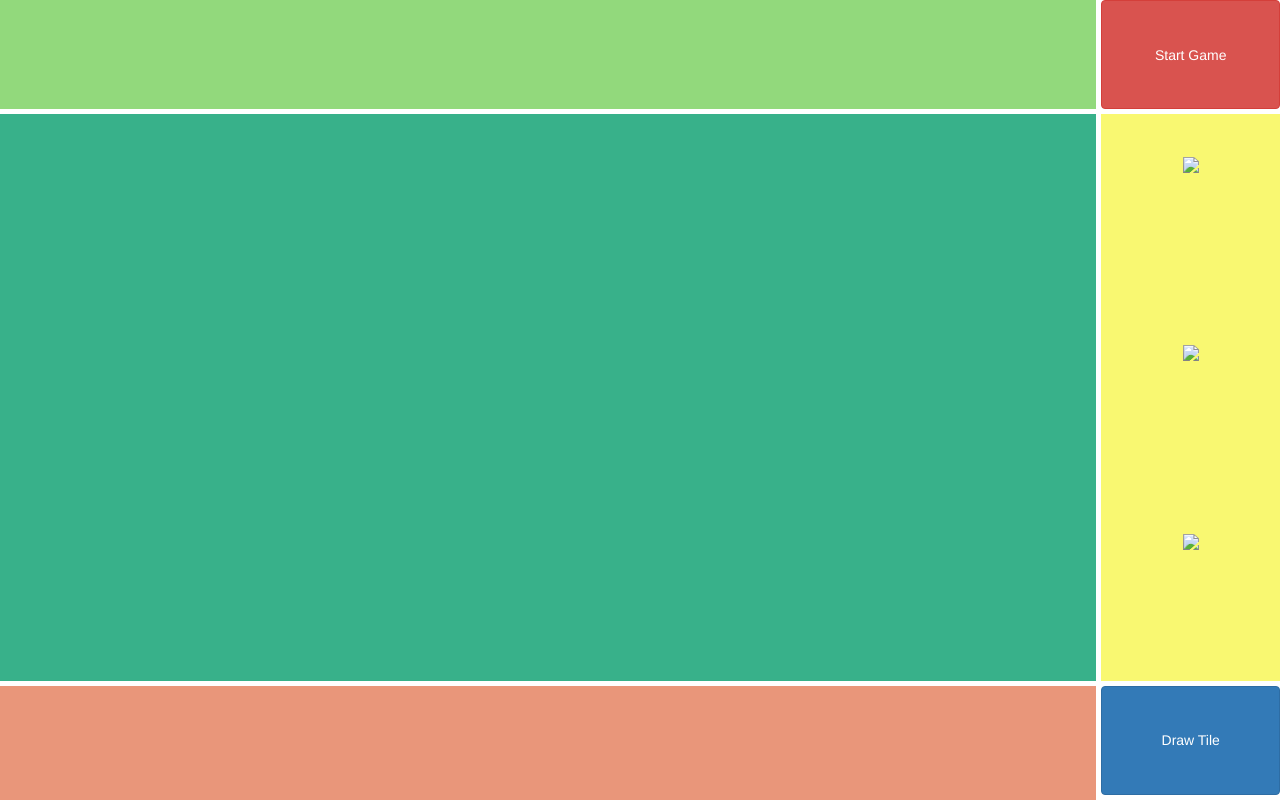
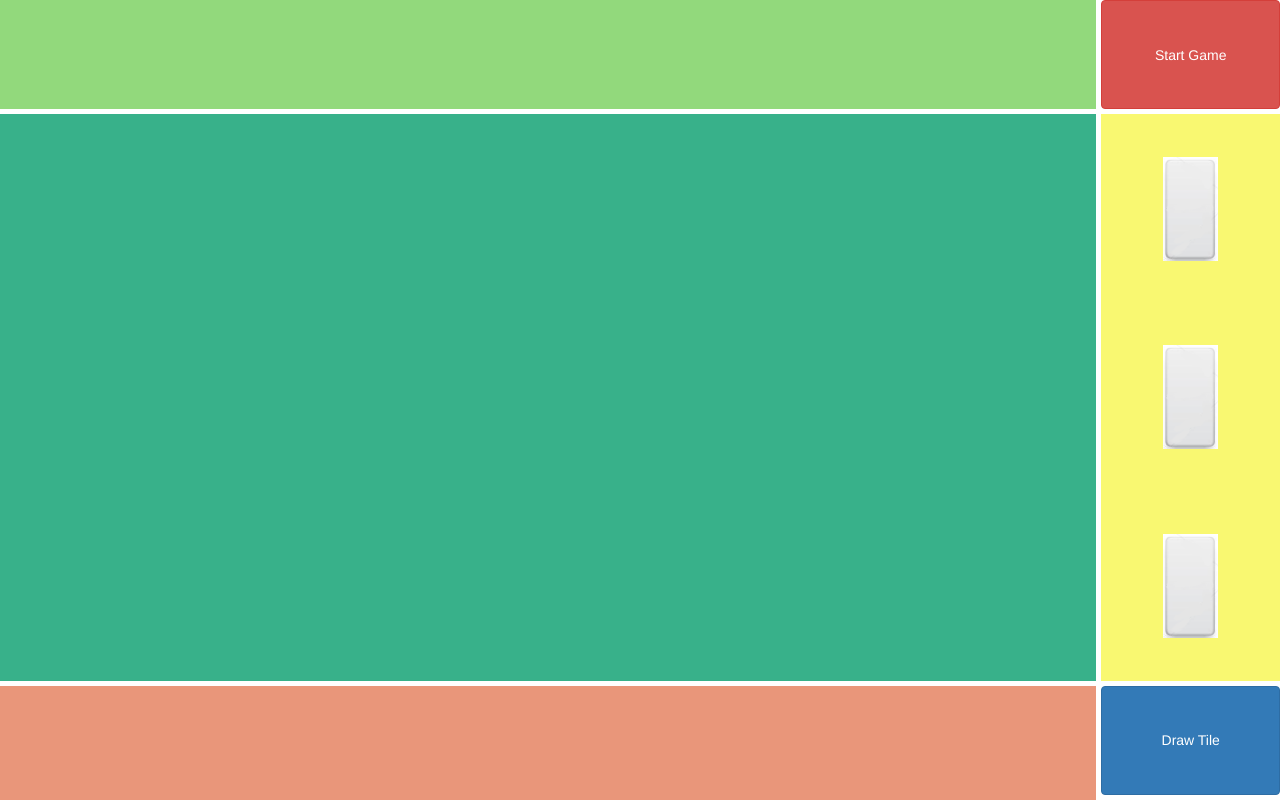
Before and after one commit to mu2ku/Dominos, a plain HTML site: page index.html in a window 1280 px wide. Drawn offline with nearby package versions, Linux system fonts and the light colour scheme; the site is published under a folder, as on GitHub Pages, so addresses that start at the root find nothing.

Commit message:
still working on deployment issue

```diff
--- a/index.html
+++ b/index.html
@@ -15,9 +15,9 @@
   <div id="board" class="board"></div>
   <div id="deal" class="deal">
     <h5 id="message" hidden></h5>
-    <div id="1" class="deal"><img src="/images/blank.png"></div>
-    <div id="2" class="deal"><img src="/images/blank.png"></div>
-    <div id="3" class="deal"><img src="/images/blank.png"></div>
+    <div id="1" class="deal"><img src="images/blank.png"></div>
+    <div id="2" class="deal"><img src="images/blank.png"></div>
+    <div id="3" class="deal"><img src="images/blank.png"></div>
   </div>
   <button type="button" id="draw-btn" class="btn btn-primary">Draw Tile</button>
   <button type="button" id="start-btn" class="btn btn-danger">Start Game</button>
```
